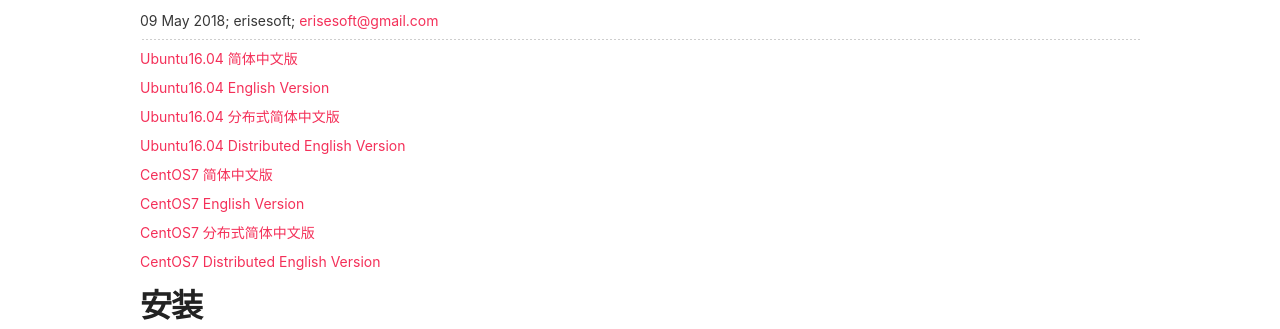
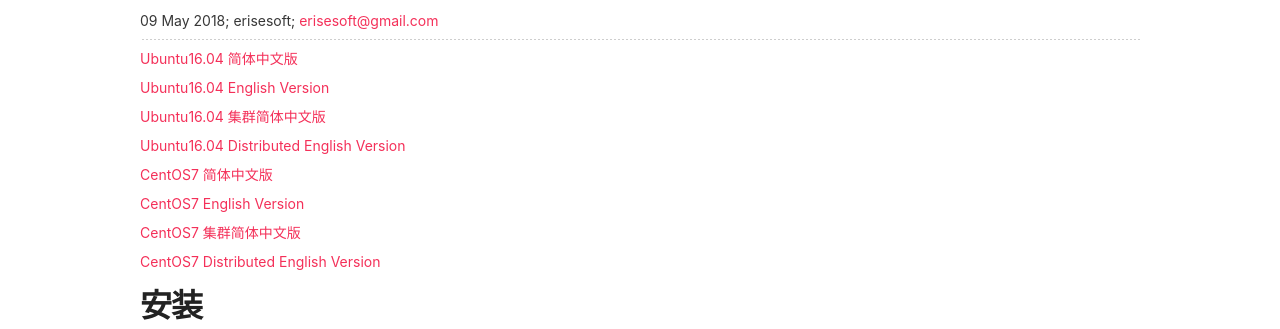
Before and after one commit to erisesoft/erisesoft.github.io, a Jekyll site: the page built from _posts/2018-5-9-安装包下载.md, in a window 1280 px wide. Shown: the part 241-570 px from the top of the page. Built offline with Jekyll 4.4.1, drawn with Linux system fonts in a browser that asks for light colours.

Commit message:
Update 2018-5-9-安装包下载.md

```diff
--- a/_posts/2018-5-9-安装包下载.md
+++ b/_posts/2018-5-9-安装包下载.md
@@ -7,7 +7,7 @@
 
 [Ubuntu16.04 English Version](https://github.com/uplusware/erisemail/raw/master/ubuntu-erisemail-bin-en-utf8-x86_64-linux-1.6.10.tar.gz)
 
-[Ubuntu16.04 分布式简体中文版](https://github.com/uplusware/erisemail/raw/master/ubuntu-erisemail-bin-cn-utf8-x86_64-linux-1.6.10-dist.tar.gz)
+[Ubuntu16.04 集群简体中文版](https://github.com/uplusware/erisemail/raw/master/ubuntu-erisemail-bin-cn-utf8-x86_64-linux-1.6.10-dist.tar.gz)
 
 [Ubuntu16.04 Distributed English Version](https://github.com/uplusware/erisemail/raw/master/ubuntu-erisemail-bin-en-utf8-x86_64-linux-1.6.10-dist.tar.gz)
 
@@ -15,7 +15,7 @@
 
 [CentOS7 English Version](https://github.com/uplusware/erisemail/raw/master/centos7-erisemail-bin-en-utf8-x86_64-linux-1.6.10.tar.gz)
 
-[CentOS7 分布式简体中文版](https://github.com/uplusware/erisemail/raw/master/centos7-erisemail-bin-cn-utf8-x86_64-linux-1.6.10-dist.tar.gz)
+[CentOS7 集群简体中文版](https://github.com/uplusware/erisemail/raw/master/centos7-erisemail-bin-cn-utf8-x86_64-linux-1.6.10-dist.tar.gz)
 
 [CentOS7 Distributed English Version](https://github.com/uplusware/erisemail/raw/master/centos7-erisemail-bin-en-utf8-x86_64-linux-1.6.10-dist.tar.gz)
 
```
